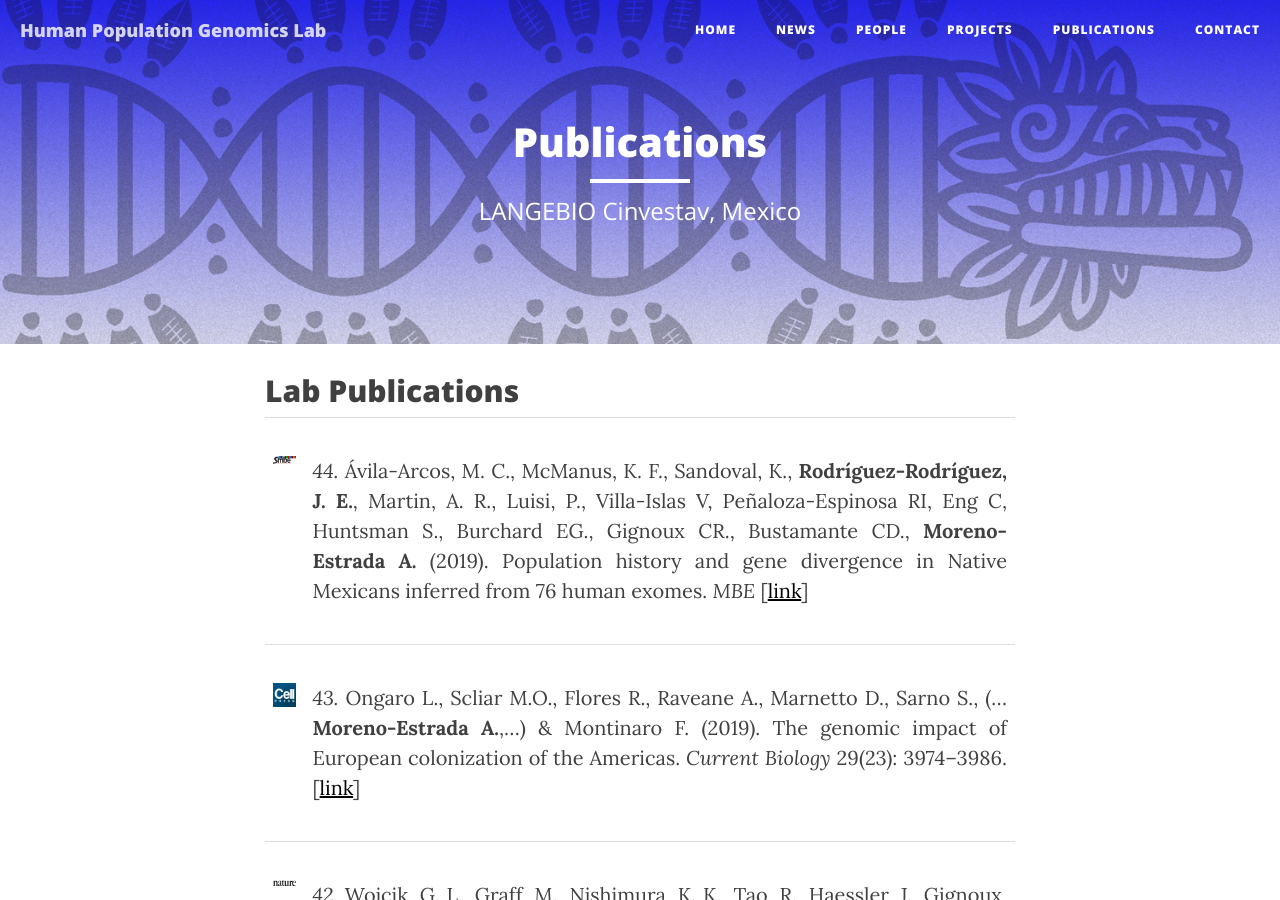
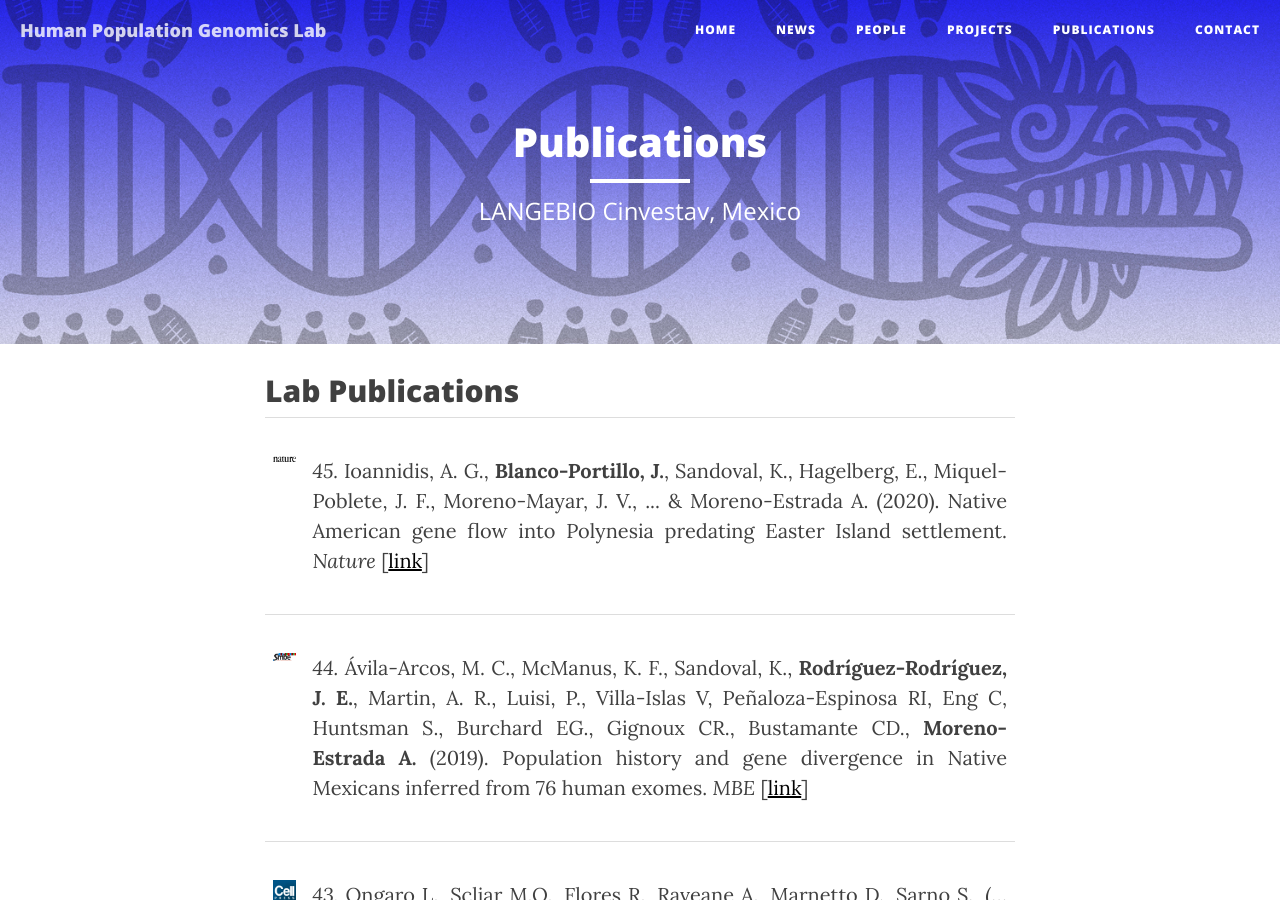
Before and after one commit to milkshakeplustip/milkshakeplustip.github.io, a Jekyll site: the page built from publications.html, in a window 1280 px wide and 900 px high. Built offline with Jekyll 4.4.1, drawn with Linux system fonts in a browser that asks for light colours; nearby versions of some CDN libraries.

Commit message:
August Updates

```diff
--- a/publications.html
+++ b/publications.html
@@ -9,6 +9,10 @@ order: 4
 <h2>Lab Publications</h2>
 <table style="width:100%">
 
+	<tr>
+		<td><p style="text-align:justify"><img src="/img/nature.jpg" alt="Nature" height="200" width="200"></p></td>
+		<td><p style="text-align:justify"><i>45.</i> Ioannidis, A. G., <b>Blanco-Portillo, J.</b>, Sandoval, K., Hagelberg, E., Miquel-Poblete, J. F., Moreno-Mayar, J. V., ... & </b>Moreno-Estrada A.</b> (2020). Native American gene flow into Polynesia predating Easter Island settlement. <i>Nature </i>[<a href="https://www.nature.com/articles/s41586-020-2487-2">link</a>]</td>
+	</tr>
 	<tr>
 		<td><p style="text-align:justify"><img src="/img/smbe.jpg" alt="Peer J" height="200" width="200"></p></td>
 		<td><p style="text-align:justify"><i>44.</i> Ávila-Arcos, M. C., McManus, K. F., Sandoval, K., <b>Rodríguez-Rodríguez, J. E.</b>, Martin, A. R., Luisi, P., Villa-Islas V, Peñaloza-Espinosa RI, Eng C, Huntsman S., Burchard EG., Gignoux CR., Bustamante CD., <b>Moreno-Estrada A.</b> (2019). Population history and gene divergence in Native Mexicans inferred from 76 human exomes. <i>MBE </i>[<a href="https://academic.oup.com/mbe/advance-article/doi/10.1093/molbev/msz282/5652085">link</a>]</td>
```
Also changed, not shown: people.html (+7 -4 lines), 1 other file.
